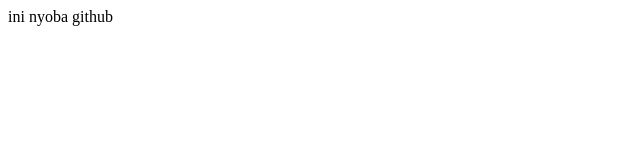
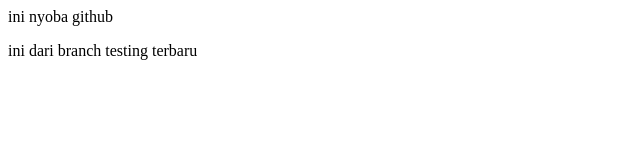
Before and after one commit to hendrasetiadinata/test, a plain HTML site: page index.html in a window 1280 px wide. Shown: the whole page, without its empty margins (0-640 px from the left). Drawn offline with Linux system fonts and the light colour scheme.

Commit message:
ini dari testing terbaru

```diff
--- a/index.html
+++ b/index.html
@@ -1 +1,2 @@
 <p> ini nyoba github </p>
+<p> ini dari branch testing terbaru </>
```
